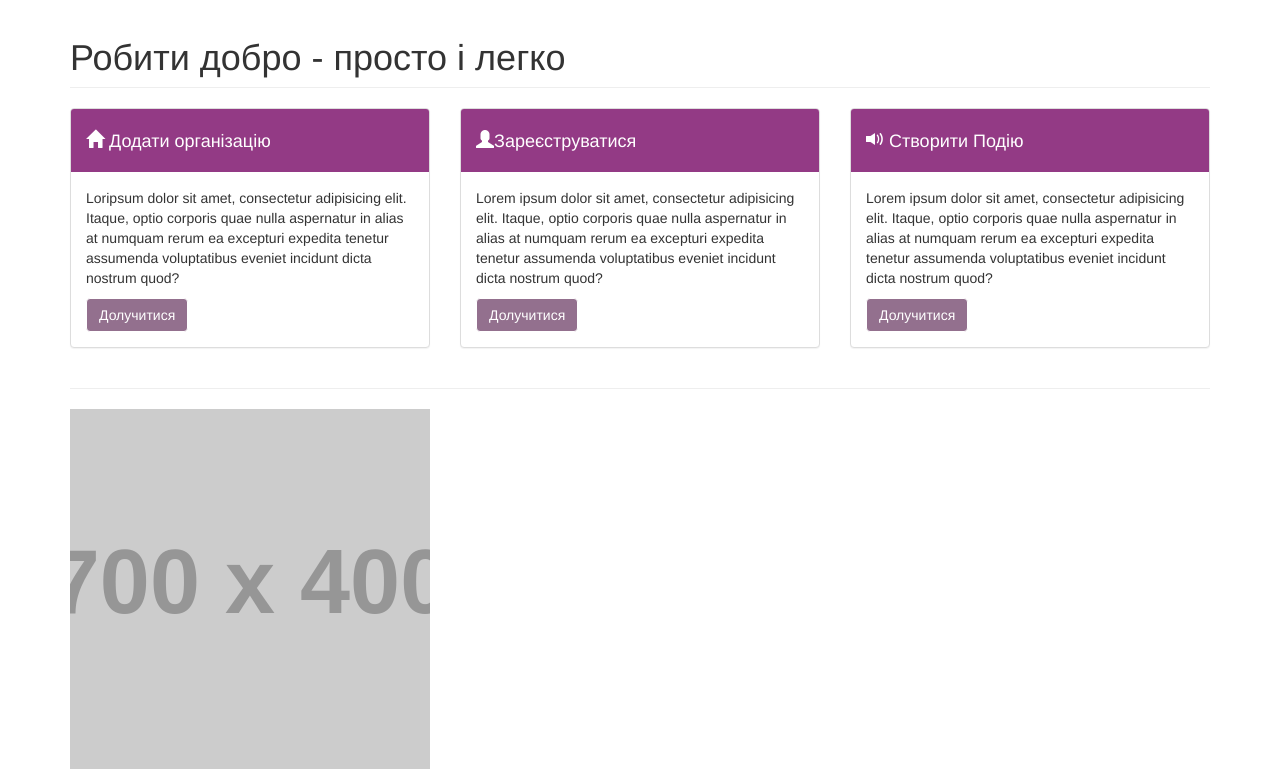
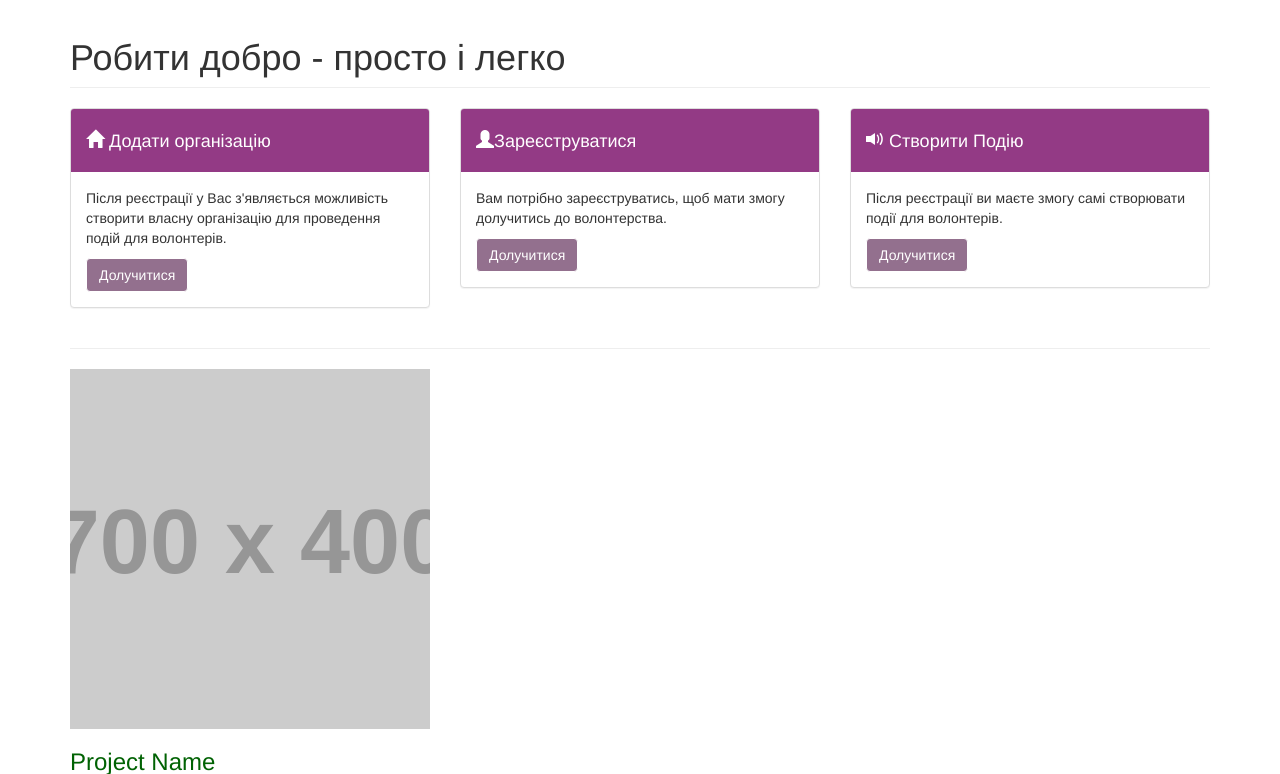
Before and after one commit to Tartar-san/Volonterity, a Django app: page / in a window 1280 px wide. Shown: the part 628-1402 px from the top of the page. Run offline with Django 3.2, Linux system fonts and the light colour scheme; grey boxes labelled with a size stand in for pictures from a placeholder-image service; data that the repository does not hold is empty; some libraries are stand-ins or nearby versions.

Commit message:
Changed text to forms Додати організацію, Зареєструватися,Створити подію

```diff
--- a/templates/main.html
+++ b/templates/main.html
@@ -81,7 +81,7 @@
                         <h4><i class="glyphicon glyphicon-home"></i> Додати організацію</h4>
                     </div>
                     <div class="panel-body">
-                        <p>Loripsum dolor sit amet, consectetur adipisicing elit. Itaque, optio corporis quae nulla aspernatur in alias at numquam rerum ea excepturi expedita tenetur assumenda voluptatibus eveniet incidunt dicta nostrum quod?</p>
+                        <p>Після реєстрації у Вас з'являється можливість створити власну організацію для проведення подій для волонтерів.</p>
                         <a href="/registration" class="btn btn-default" id="panel-btn">Долучитися</a>
                     </div>
                 </div>
@@ -93,7 +93,7 @@
                         <h4><i class="glyphicon glyphicon-user"></i>Знайти цікаву подію</h4>
                     </div>
                     <div class="panel-body">
-                        <p>Lorem ipsum dolor sit amet, consectetur adipisicing elit. Itaque, optio corporis quae nulla aspernatur in alias at numquam rerum ea excepturi expedita tenetur assumenda voluptatibus eveniet incidunt dicta nostrum quod?</p>
+                        <p>Тут ви знайдете події, які можуть вас зацікавити.</p>
                         <a href="user-reg.html" class="btn btn-default">Долучитися</a>
                     </div>
                 </div>
@@ -105,7 +105,7 @@
                         <h4><i class="glyphicon glyphicon-user"></i>Зареєструватися</h4>
                     </div>
                     <div class="panel-body">
-                        <p>Lorem ipsum dolor sit amet, consectetur adipisicing elit. Itaque, optio corporis quae nulla aspernatur in alias at numquam rerum ea excepturi expedita tenetur assumenda voluptatibus eveniet incidunt dicta nostrum quod?</p>
+                        <p>Вам потрібно зареєструватись, щоб мати змогу долучитись до волонтерства.</p>
                         <a href="user-reg.html" class="btn btn-default">Долучитися</a>
                     </div>
                 </div>
@@ -117,7 +117,7 @@
                         <h4><i class="glyphicon glyphicon-volume-up"></i> Створити Подію</h4>
                     </div>
                     <div class="panel-body">
-                        <p>Lorem ipsum dolor sit amet, consectetur adipisicing elit. Itaque, optio corporis quae nulla aspernatur in alias at numquam rerum ea excepturi expedita tenetur assumenda voluptatibus eveniet incidunt dicta nostrum quod?</p>
+                        <p>Після реєстрації ви маєте змогу самі створювати події для волонтерів.</p>
                         <a href="listing-reg.html" class="btn btn-default">Долучитися</a>
                     </div>
                 </div>
--- a/volonter/views.py
+++ b/volonter/views.py
@@ -1,4 +1,5 @@
-import _thread
+from threading import Thread
+from time import sleep
 from django.shortcuts import render, redirect
 from django.contrib.auth import logout
 from .forms import UserForm, EventForm
@@ -21,6 +22,7 @@
               'на волонтерській платформі Ripka. \n' \
               'Для підтвердження реєстрації перейдіть за лінком: \n' + link
     send_mail(subject, message, ripka_email, [email], fail_silently=False)
+    sleep(1)
 
 def main_page(request): #
     events = Event.objects.all()
@@ -110,10 +112,10 @@
 
         if form.is_valid():
             url = "127.0.0.1:8000/confirm/" + generate_random_string()
-            _thread.start_new_thread(confirmation_email(form.changed_data['email'], url))
+            thread = Thread(target=confirmation_email, args=(form.cleaned_data['email'], url))
+            thread.start()
+            thread.join()
             return redirect('/final_step')
-
-
     else:
         form = UserForm()
 
```
